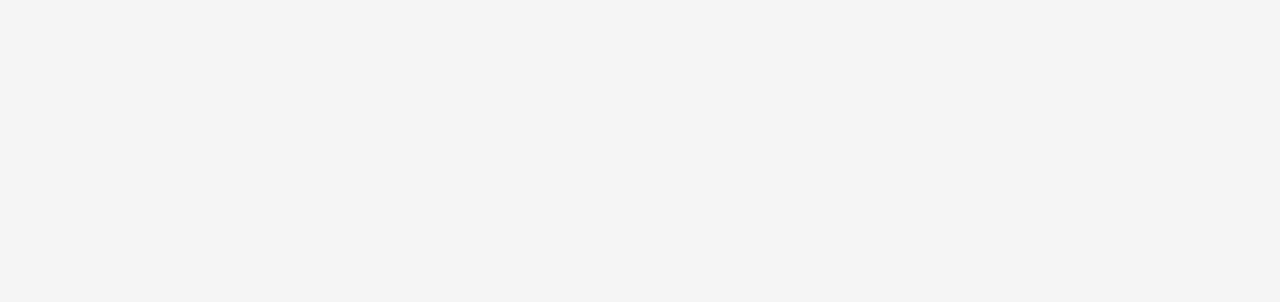
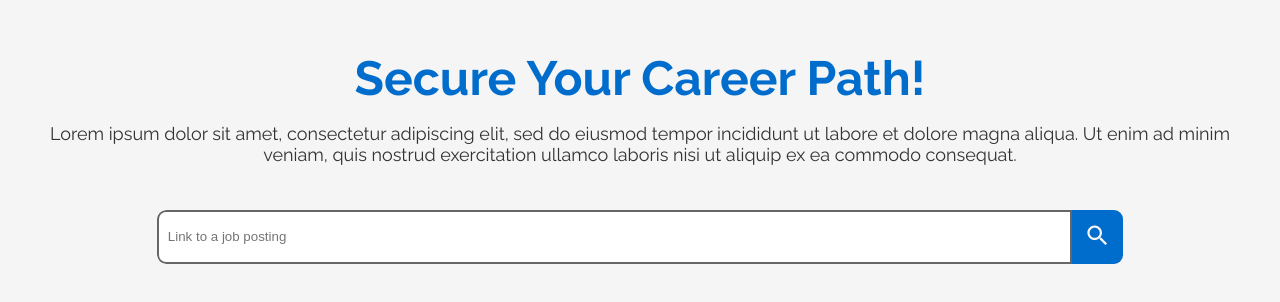
Before and after one commit to Chris-G32/KHE-24, a React (Vite) app in the folder frontend/: page / in a window 1280 px wide. Before the commit this address had no page. Shown: the part 242-544 px from the top of the page. Built offline with nearby package versions, Linux system fonts and the light colour scheme.

Commit message:
Implemented Landing Page

```diff
--- a/frontend/src/App.jsx
+++ b/frontend/src/App.jsx
@@ -1,11 +1,14 @@
 import { Route, Routes } from 'react-router-dom'
+
+import Home from './pages/Home'
+
 import './App.css'
 
 function App() {
     return (
         <>
             <Routes>
-
+                <Route path='/' element={<Home />} />
             </Routes>
         </>
     )
--- a/frontend/src/components/Inputs.jsx
+++ b/frontend/src/components/Inputs.jsx
@@ -1,9 +1,9 @@
 import './Inputs.css'
 import SearchIcon from '@mui/icons-material/Search';
 
-function SearchBar({ placeholder, value, onChange, onSubmit }) {
+function SearchBar({ placeholder, value, onChange, onSubmit, style }) {
     return (
-        <form className='search-bar' onSubmit={onSubmit}>
+        <form className='search-bar' onSubmit={onSubmit} style={style}>
             <input type="text" placeholder={placeholder} value={value} onChange={onChange} style={{ color: 'var(--text-dark)' }} />
             <button type='submit'><SearchIcon /></button>
         </form>
--- a/frontend/src/index.css
+++ b/frontend/src/index.css
@@ -86,5 +86,5 @@ body {
     display: flex;
     flex-direction: column;
     width: 100%;
-    height: 100%;
+    height: 100vh;
 }
--- /dev/null
+++ b/frontend/src/pages/Home.css
@@ -0,0 +1,17 @@
+#Home {
+    width: 100%;
+    height: 100%;
+    display: flex;
+    flex-direction: column;
+    align-items: center;
+    justify-content: center;
+}
+
+#Home h1 {
+    color: var(--primary);
+    margin-bottom: 1rem;
+}
+
+#Home p {
+    margin-bottom: 2.5rem;
+}
--- /dev/null
+++ b/frontend/src/pages/Home.jsx
@@ -0,0 +1,23 @@
+import { useState } from 'react'
+
+import './Home.css'
+
+import { SearchBar } from '../components/Inputs'
+
+function Home() {
+    const [searchVal, setSearchVal] = useState('')
+
+    function handleSearch(event) {
+        event.preventDefault()
+    }
+
+    return (
+        <div id='Home'>
+            <h1>Secure Your Career Path!</h1>
+            <p>Lorem ipsum dolor sit amet, consectetur adipiscing elit, sed do eiusmod tempor incididunt ut labore et dolore magna aliqua. Ut enim ad minim veniam, quis nostrud exercitation ullamco laboris nisi ut aliquip ex ea commodo consequat.</p>
+            <SearchBar placeholder='Link to a job posting' value={searchVal} onChange={e => setSearchVal(e.target.value)} onSubmit={handleSearch} style={{width: '80%'}} />
+        </div>
+    )
+}
+
+export default Home
```
